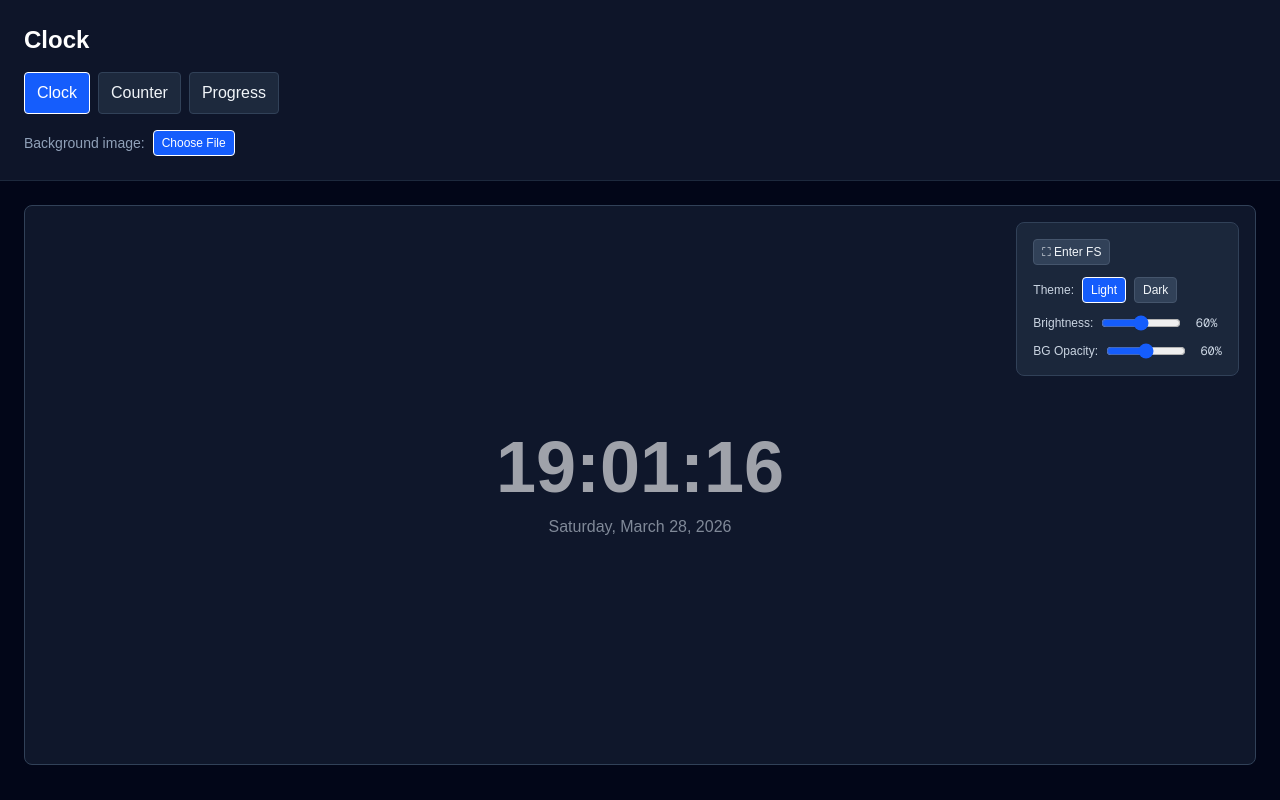
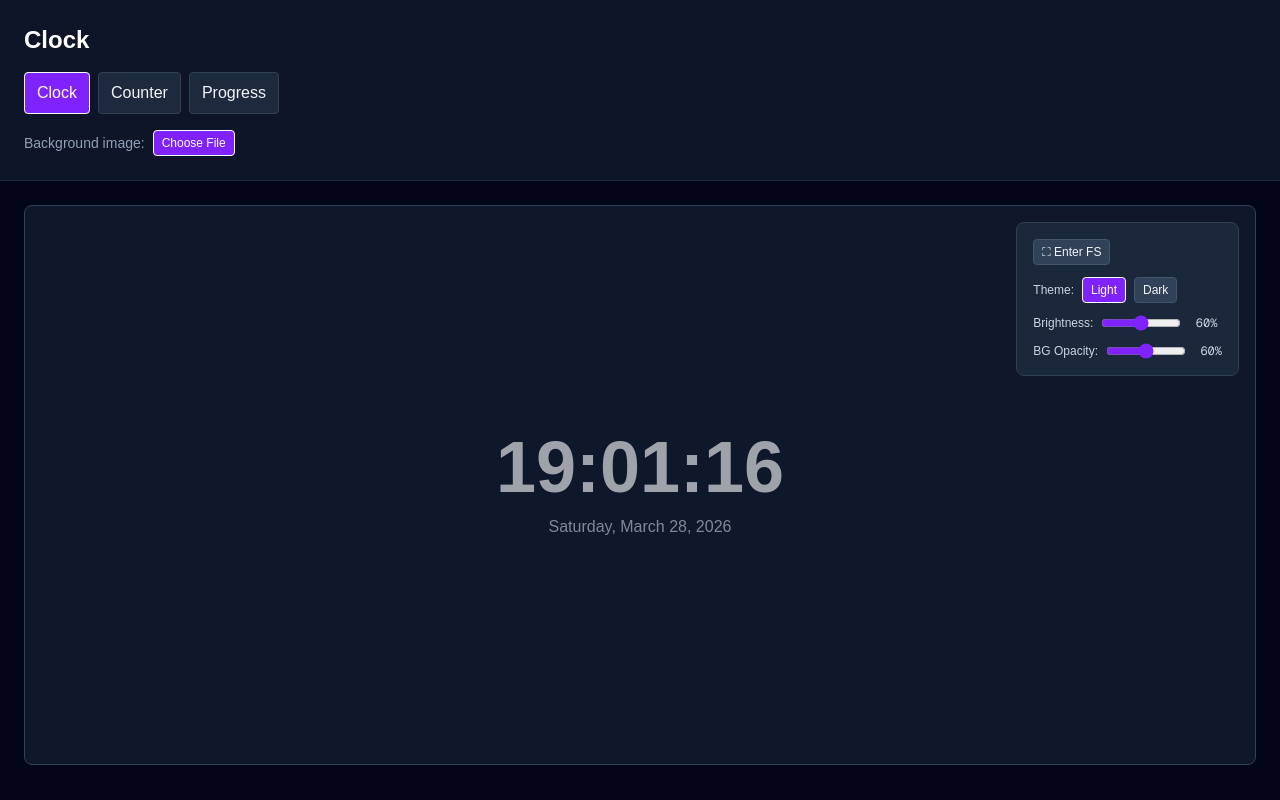
Before and after one commit to Saumya-Choudhuri/CLOCK, a Next.js app in the folder my-clock/: page / in a window 1280 px wide. Built offline with nearby package versions, Linux system fonts and the light colour scheme.

Commit message:
Change button accent color to violet

```diff
--- a/my-clock/app/page.tsx
+++ b/my-clock/app/page.tsx
@@ -68,7 +68,7 @@ export default function Home() {
         <div className="flex gap-2">
           <button
             className={`px-3 py-2 rounded border ${
-              tab === "clock" ? "bg-blue-600 text-white" : "bg-slate-800 text-slate-100 border-slate-700 hover:bg-slate-700"
+              tab === "clock" ? "bg-violet-600 text-white" : "bg-slate-800 text-slate-100 border-slate-700 hover:bg-slate-700"
             }`}
             onClick={() => setTab("clock")}
           >
@@ -77,7 +77,7 @@ export default function Home() {
 
           <button
             className={`px-3 py-2 rounded border ${
-              tab === "counter" ? "bg-blue-600 text-white" : "bg-slate-800 text-slate-100 border-slate-700 hover:bg-slate-700"
+              tab === "counter" ? "bg-violet-600 text-white" : "bg-slate-800 text-slate-100 border-slate-700 hover:bg-slate-700"
             }`}
             onClick={() => setTab("counter")}
           >
@@ -86,7 +86,7 @@ export default function Home() {
 
           <button
             className={`px-3 py-2 rounded border ${
-              tab === "progress" ? "bg-blue-600 text-white" : "bg-slate-800 text-slate-100 border-slate-700 hover:bg-slate-700"
+              tab === "progress" ? "bg-violet-600 text-white" : "bg-slate-800 text-slate-100 border-slate-700 hover:bg-slate-700"
             }`}
             onClick={() => setTab("progress")}
           >
@@ -96,7 +96,7 @@ export default function Home() {
 
         <div className="flex items-center gap-2 text-sm text-slate-400">
           <label className="font-medium">Background image:</label>
-          <label className="px-2 py-1 text-xs rounded border bg-blue-600 text-white cursor-pointer hover:bg-blue-700 transition">
+          <label className="px-2 py-1 text-xs rounded border bg-violet-600 text-white cursor-pointer hover:bg-violet-700 transition">
             Choose File
             <input
               type="file"
--- a/my-clock/app/sections/ClockPanel.tsx
+++ b/my-clock/app/sections/ClockPanel.tsx
@@ -126,7 +126,7 @@ export default function ClockPanel({
                 onClick={handleFullscreen}
                 className={`px-2 py-1 rounded text-xs border font-medium ${
                   isFullscreen
-                    ? "bg-blue-600 text-white"
+                    ? "bg-violet-600 text-white"
                     : "bg-slate-700 border-slate-600 text-slate-100 hover:bg-slate-600"
                 }`}
                 title={isFullscreen ? "Exit Fullscreen" : "Enter Fullscreen"}
@@ -142,7 +142,7 @@ export default function ClockPanel({
               onClick={() => onThemeChange?.("light")}
               className={`px-2 py-1 rounded text-xs border ${
                 theme === "light"
-                  ? "bg-blue-600 text-white"
+                  ? "bg-violet-600 text-white"
                   : "bg-slate-700 border-slate-600 text-slate-100 hover:bg-slate-600"
               }`}
             >
@@ -152,7 +152,7 @@ export default function ClockPanel({
               onClick={() => onThemeChange?.("dark")}
               className={`px-2 py-1 rounded text-xs border ${
                 theme === "dark"
-                  ? "bg-blue-600 text-white"
+                  ? "bg-violet-600 text-white"
                   : "bg-slate-700 border-slate-600 text-slate-100 hover:bg-slate-600"
               }`}
             >
@@ -169,7 +169,7 @@ export default function ClockPanel({
               step={0.05}
               value={overlayOpacity}
               onChange={(e) => onOpacityChange?.(Number(e.target.value))}
-              className="w-20 accent-blue-600"
+              className="w-20 accent-violet-600"
             />
             <div className="text-xs font-mono tabular-nums w-7 text-right text-slate-300">
               {Math.round(overlayOpacity * 100)}%
@@ -185,7 +185,7 @@ export default function ClockPanel({
               step={0.05}
               value={backgroundOpacity}
               onChange={(e) => onBackgroundOpacityChange?.(Number(e.target.value))}
-              className="w-20 accent-blue-600"
+              className="w-20 accent-violet-600"
             />
             <div className="text-xs font-mono tabular-nums w-7 text-right text-slate-300">
               {Math.round(backgroundOpacity * 100)}%
--- a/my-clock/app/sections/CounterPanel.tsx
+++ b/my-clock/app/sections/CounterPanel.tsx
@@ -196,7 +196,7 @@ export default function CounterPanel({
                 onClick={handleFullscreen}
                 className={`px-2 py-1 rounded text-xs border font-medium ${
                   isFullscreen
-                    ? "bg-blue-600 text-white"
+                    ? "bg-violet-600 text-white"
                     : "bg-slate-700 border-slate-600 text-slate-100 hover:bg-slate-600"
                 }`}
                 title={isFullscreen ? "Exit Fullscreen" : "Enter Fullscreen"}
@@ -212,7 +212,7 @@ export default function CounterPanel({
               onClick={() => onThemeChange?.("light")}
               className={`px-2 py-1 rounded text-xs border ${
                 theme === "light"
-                  ? "bg-blue-600 text-white"
+                  ? "bg-violet-600 text-white"
                   : "bg-slate-700 border-slate-600 text-slate-100 hover:bg-slate-600"
               }`}
             >
@@ -222,7 +222,7 @@ export default function CounterPanel({
               onClick={() => onThemeChange?.("dark")}
               className={`px-2 py-1 rounded text-xs border ${
                 theme === "dark"
-                  ? "bg-blue-600 text-white"
+                  ? "bg-violet-600 text-white"
                   : "bg-slate-700 border-slate-600 text-slate-100 hover:bg-slate-600"
               }`}
             >
@@ -239,7 +239,7 @@ export default function CounterPanel({
               step={0.05}
               value={overlayOpacity}
               onChange={(e) => onOpacityChange?.(Number(e.target.value))}
-              className="w-20 accent-blue-600"
+              className="w-20 accent-violet-600"
             />
             <div className="text-xs font-mono tabular-nums w-7 text-right text-slate-300">
               {Math.round(overlayOpacity * 100)}%
@@ -255,7 +255,7 @@ export default function CounterPanel({
               step={0.05}
               value={backgroundOpacity}
               onChange={(e) => onBackgroundOpacityChange?.(Number(e.target.value))}
-              className="w-20 accent-blue-600"
+              className="w-20 accent-violet-600"
             />
             <div className="text-xs font-mono tabular-nums w-7 text-right text-slate-300">
               {Math.round(backgroundOpacity * 100)}%
```
